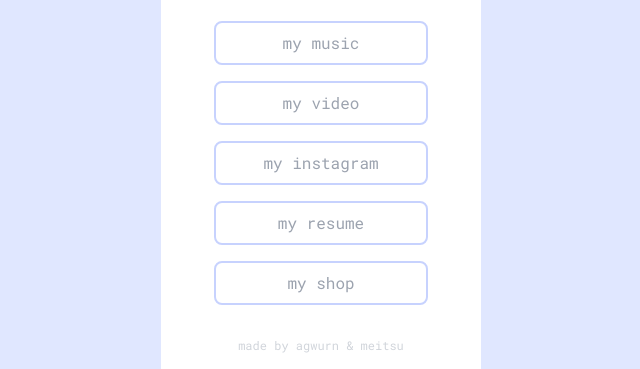
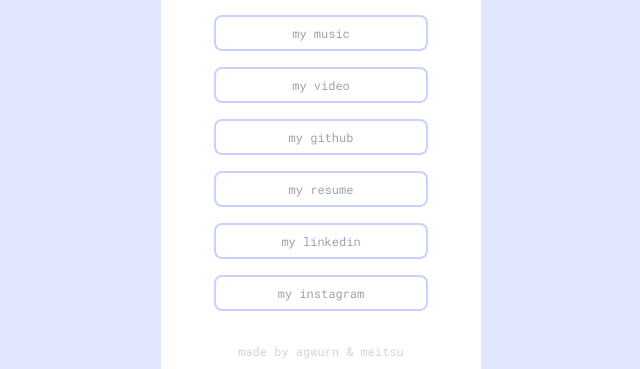
Before and after one commit to agwurn/link-agwurn-me, a website: page src/index.html in a window 1280 px wide. Shown: the part 353-722 px from the top of the page, without its empty margins (319-959 px from the left). Drawn offline with Linux system fonts and the light colour scheme.

Commit message:
add github and linkedin

```diff
--- a/src/index.html
+++ b/src/index.html
@@ -20,12 +20,13 @@
             </div>
             <h1 class="text-indigo-300 bold text-2xl">呂理鈞 agwurn</h1>
             <p class="mt-2 mb-4 text-xs text-slate-400">frontend dev. / music prod.</p>
-            <ul class="flex flex-col w-2/3">
+            <ul class="flex flex-col w-2/3 text-xs">
                 <a class="card" href="https://streetvoice.com/agwurn/"><li>my music</li></a>
                 <a class="card" href="https://www.youtube.com/channel/UClZCS8tBEkYwaTyhDunphsg"><li>my video</li></a>
+                <a class="card developing" href="https://github.com/agwurn"><li>my github</li></a>
+                <a class="card" href="https://agwurn-resume.netlify.app/"><li>my resume</li></a>
+                <a class="card" href="https://www.linkedin.com/in/li-chun-lu-51016a15a/"><li>my linkedin</li></a>
                 <a class="card" href="https://www.instagram.com/agwurn00/"><li>my instagram</li></a>
-                <a class="card" href="https://agwurn-resume.netlify.app/"><li>my resume</li></a>
-                <a class="card developing" href="#"><li>my shop</li></a>
             </ul>
             <p class="mt-6 mb-6 font-googleRoboto text-gray-300 text-xs">made by agwurn & meitsu</p>
         </div>
```
